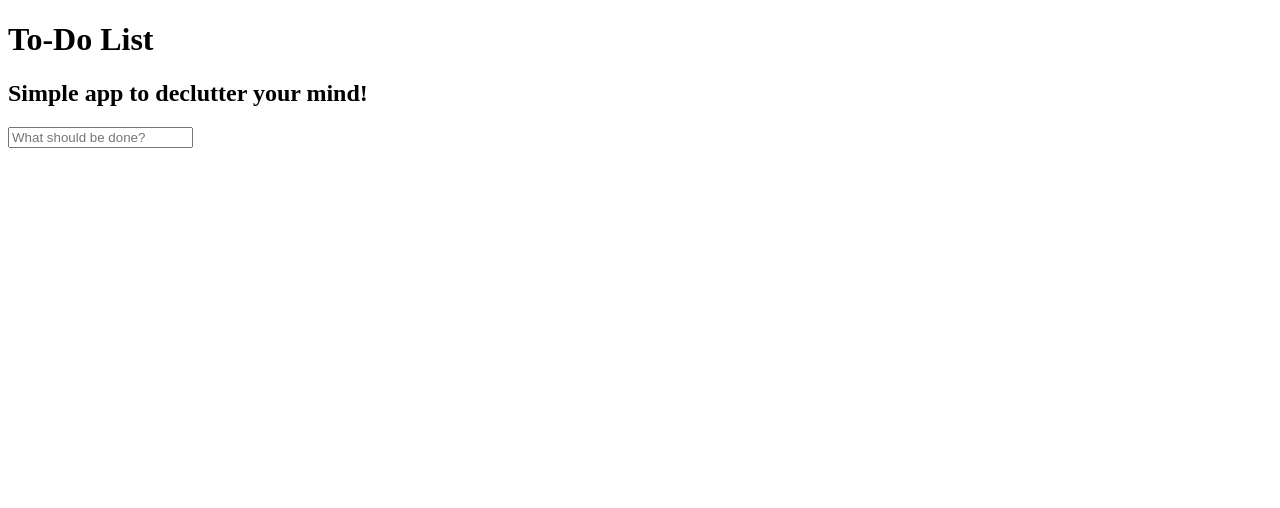
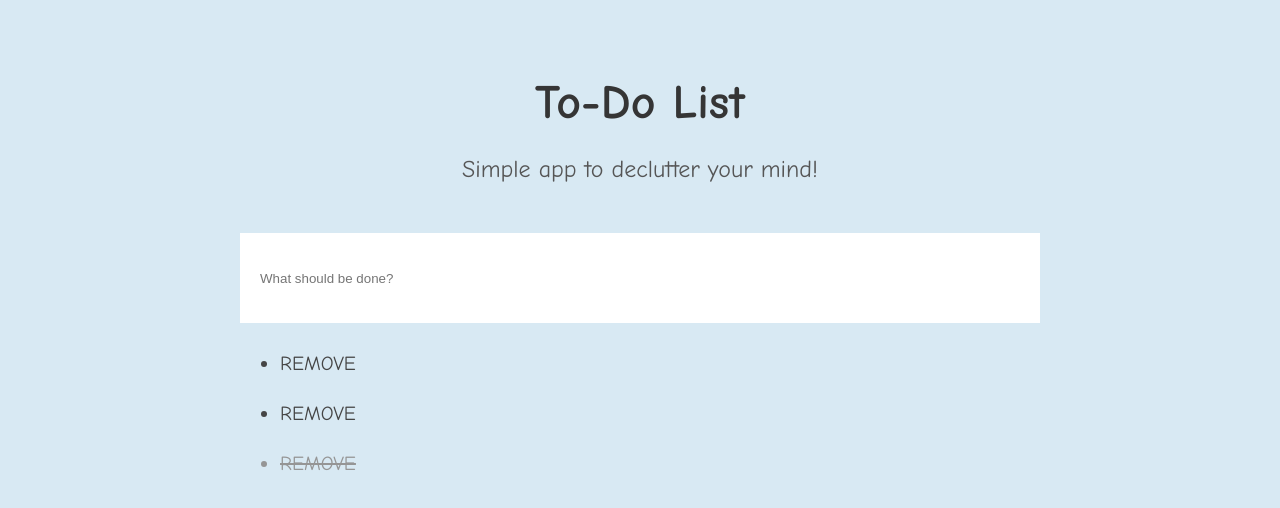
Before and after one commit to LarioStax/32-ToDoList, a website: page views/index.html in a window 1280 px wide. Drawn offline with nearby package versions, Linux system fonts and the light colour scheme; files that its build step writes are made by us from their sources; files whose address does not match are found by name.

Commit message:
Build the starter css

```diff
--- a/public/styles/index.css
+++ b/public/styles/index.css
@@ -0,0 +1,82 @@
+@import url('https://fonts.googleapis.com/css2?family=Comic+Neue:wght@300;400;700&display=swap');
+
+/* General Styles */
+
+body {
+    background: #d8e9f3;
+    font-family: 'Comic Neue', cursive;
+}
+
+/* Header Styles */
+
+header {
+    text-align: center;
+}
+
+header h1 {
+    font-size: 3em;
+    font-weight: 700;
+    margin: 75px 0 25px;
+    color: #353535
+}
+
+header h2 {
+    color: #555555;
+    font-weight: 400;
+}
+
+/* Form Section Styles */
+
+.form {
+    max-width: 800px;
+    width: 80vw;
+    margin: 50px auto 0px auto;
+}
+
+#toDoInput {
+    padding: 2.5%;
+    width: 95%;
+    height: 50px;
+    border: none;
+    outline: none;
+    color: #454545;
+}
+
+/* List Styles */
+
+.list {
+    max-width: 800px;
+    width: 80vw;
+    margin: auto;
+}
+
+.task {
+    width: 100%;
+    height: 50px;
+    line-height: 50px;
+    font-size: 20px;
+    font-weight: 400;
+    color: #454545;
+    transition: all 0.5s ease;
+    /* list-style-type: circle; */
+}
+
+.task:hover {
+    background: rgba(0, 0, 0, .02);
+    cursor: pointer;
+}
+
+.done {
+    text-decoration: line-through;
+    color: #959595;
+}
+
+li span {
+    color: #454545;
+    transition: all 0.1s;
+}
+
+li span:hover {
+    color: #353535;
+    font-weight: 700;
+}
--- a/views/index.html
+++ b/views/index.html
@@ -18,9 +18,14 @@
     <input type="text" id="toDoInput" placeholder="What should be done?">
   </section>
 
-  <ul class="list" id="toDoList">
+  <section class="list">
+    <ul id="toDoList">
+      <li class="task"><span>REMOVE</span></li>
+      <li class="task">REMOVE</li>
+      <li class="task done">REMOVE</li>
+    </ul>
+  </section>
 
-  </ul>
 
 
   <script type="text/javascript" src="scripts/index.js"></script>
```
